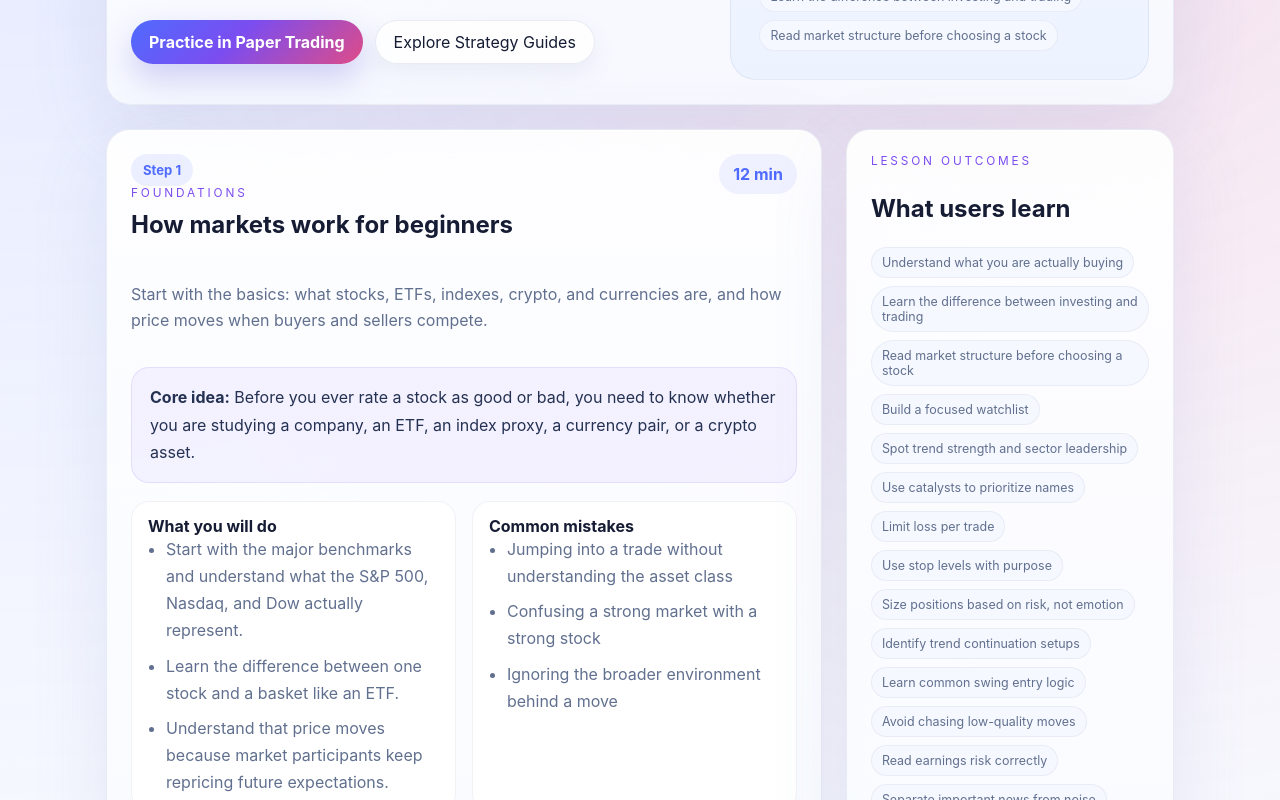
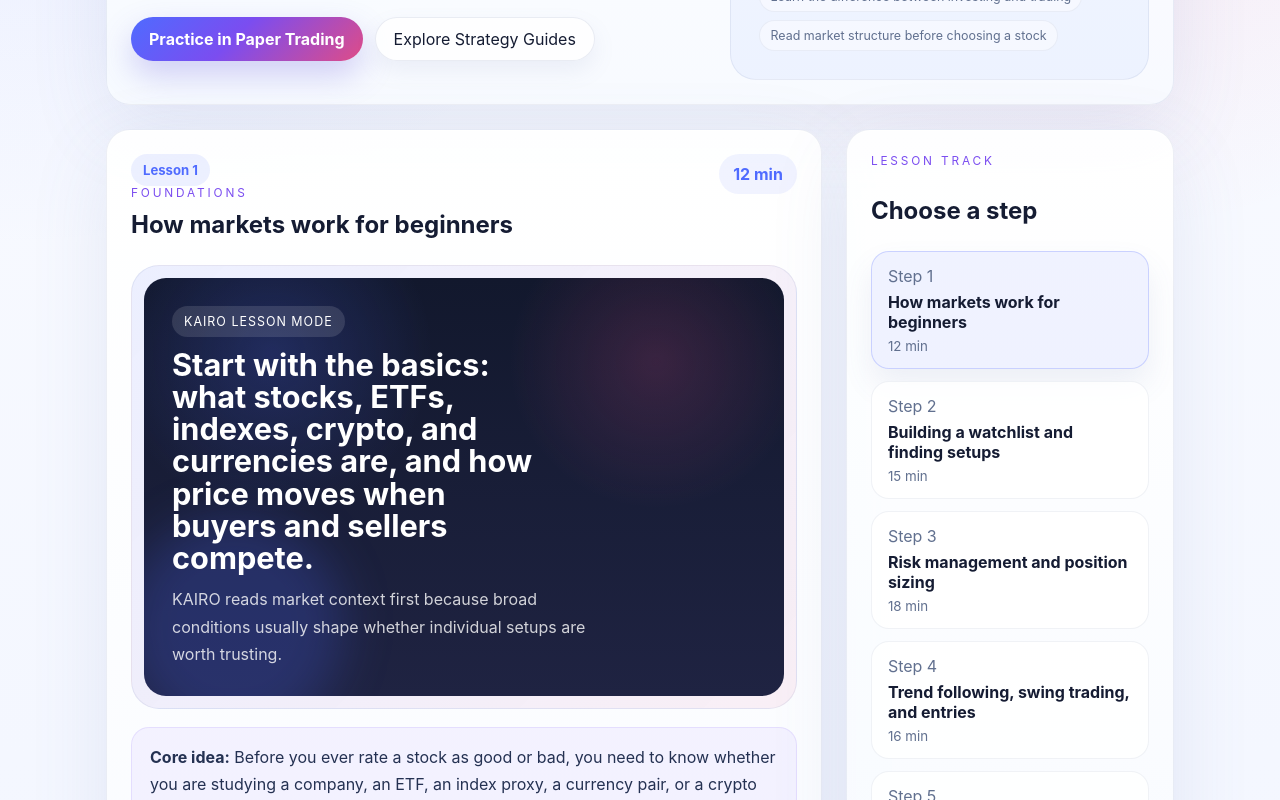
Before and after one commit to itzbrendanc/KAIRO, a Next.js app: page /academy in a window 1280 px wide. Shown: the part 600-1400 px from the top of the page. Built offline with nearby package versions, Linux system fonts and the light colour scheme.

Commit message:
Add native academy player and safer Google auth toggle

```diff
--- a/lib/auth.ts
+++ b/lib/auth.ts
@@ -11,6 +11,13 @@
   upsertGoogleUser
 } from "@/lib/repository";
 
+export const googleAuthReady = Boolean(
+  process.env.GOOGLE_AUTH_ENABLED === "true" &&
+    process.env.GOOGLE_CLIENT_ID &&
+    process.env.GOOGLE_CLIENT_SECRET &&
+    process.env.NEXTAUTH_URL
+);
+
 export const authOptions: NextAuthOptions = {
   secret:
     process.env.NEXTAUTH_SECRET ??
@@ -22,11 +29,11 @@
     signIn: "/login"
   },
   providers: [
-    ...(process.env.GOOGLE_CLIENT_ID && process.env.GOOGLE_CLIENT_SECRET
+    ...(googleAuthReady
       ? [
           GoogleProvider({
-            clientId: process.env.GOOGLE_CLIENT_ID,
-            clientSecret: process.env.GOOGLE_CLIENT_SECRET
+            clientId: process.env.GOOGLE_CLIENT_ID!,
+            clientSecret: process.env.GOOGLE_CLIENT_SECRET!
           })
         ]
       : []),
--- a/pages/academy.tsx
+++ b/pages/academy.tsx
@@ -1,10 +1,11 @@
 import Link from "next/link";
+import { useState } from "react";
 import { KairoLogo } from "@/components/branding/kairo-logo";
 import { ACADEMY_LESSONS } from "@/data/academy-lessons";
 
 export default function AcademyPage() {
-  const featured = ACADEMY_LESSONS[0];
-  const lessonTrack = ACADEMY_LESSONS.slice(1);
+  const [activeStep, setActiveStep] = useState(ACADEMY_LESSONS[0]?.step ?? 1);
+  const activeLesson = ACADEMY_LESSONS.find((lesson) => lesson.step === activeStep) ?? ACADEMY_LESSONS[0];
 
   return (
     <div className="page stack public-page">
@@ -14,7 +15,7 @@
           <div className="eyebrow">KAIRO Academy</div>
           <h1>AI-crafted lessons for serious new investors</h1>
           <p className="muted-copy">
-            KAIRO Academy now teaches inside the product. Every lesson is written as a custom step in the KAIRO learning track, with practical process, money management, and strategy guidance instead of sending users away to YouTube.
+            KAIRO Academy now teaches inside the product. Every lesson is written as a custom learning module with practical process, money management, and strategy guidance instead of sending users away to YouTube.
           </p>
           <div className="hero-controls">
             <Link className="primary-button link-button" href="/portfolio">
@@ -27,13 +28,13 @@
         </div>
 
         <div className="academy-hero-panel">
-          <div className="lesson-step-badge">Featured lesson</div>
-          <h2>{featured.title}</h2>
-          <p className="muted-copy">{featured.description}</p>
+          <div className="lesson-step-badge">Now playing</div>
+          <h2>{activeLesson.title}</h2>
+          <p className="muted-copy">{activeLesson.description}</p>
           <div className="signal-metrics">
-            <span>{featured.duration}</span>
-            <span>{featured.category}</span>
-            {featured.outcomes.map((outcome) => (
+            <span>{activeLesson.duration}</span>
+            <span>{activeLesson.category}</span>
+            {activeLesson.outcomes.map((outcome) => (
               <span key={outcome}>{outcome}</span>
             ))}
           </div>
@@ -41,28 +42,35 @@
       </section>
 
       <section className="academy-layout">
-        <div className="stack">
-          {ACADEMY_LESSONS.map((lesson) => (
-            <article key={lesson.step} className="panel academy-lesson-card">
-              <div className="academy-lesson-top">
+        <div className="stack academy-main-column">
+          <section className="panel academy-player">
+            <div className="academy-player-head">
               <div>
-                  <div className="lesson-step-badge">Step {lesson.step}</div>
-                  <div className="eyebrow">{lesson.category}</div>
-                  <h2>{lesson.title}</h2>
+                <div className="lesson-step-badge">Lesson {activeLesson.step}</div>
+                <div className="eyebrow">{activeLesson.category}</div>
+                <h2>{activeLesson.title}</h2>
               </div>
-                <div className="academy-duration">{lesson.duration}</div>
+              <div className="academy-duration">{activeLesson.duration}</div>
             </div>
 
-              <p className="muted-copy">{lesson.summary}</p>
+            <div className="academy-video-shell">
+              <div className="academy-video-screen">
+                <div className="academy-video-glow" aria-hidden="true" />
+                <div className="academy-video-badge">KAIRO Lesson Mode</div>
+                <h3>{activeLesson.summary}</h3>
+                <p>{activeLesson.aiLesson}</p>
+              </div>
+            </div>
+
             <p className="academy-core-idea">
-                <strong>Core idea:</strong> {lesson.coreIdea}
+              <strong>Core idea:</strong> {activeLesson.coreIdea}
             </p>
 
             <div className="academy-section-grid">
               <div className="lesson-card academy-subcard">
                 <strong>What you will do</strong>
                 <ul className="academy-list">
-                    {lesson.steps.map((step) => (
+                  {activeLesson.steps.map((step) => (
                     <li key={step}>{step}</li>
                   ))}
                 </ul>
@@ -71,7 +79,7 @@
               <div className="lesson-card academy-subcard">
                 <strong>Common mistakes</strong>
                 <ul className="academy-list">
-                    {lesson.mistakes.map((mistake) => (
+                  {activeLesson.mistakes.map((mistake) => (
                     <li key={mistake}>{mistake}</li>
                   ))}
                 </ul>
@@ -80,13 +88,30 @@
 
             <div className="lesson-card academy-ai-box">
               <div className="eyebrow">KAIRO lesson note</div>
-                <p className="muted-copy">{lesson.aiLesson}</p>
+              <p className="muted-copy">{activeLesson.aiLesson}</p>
             </div>
-            </article>
-          ))}
+          </section>
         </div>
 
         <aside className="stack">
+          <div className="panel academy-side-card">
+            <div className="eyebrow">Lesson track</div>
+            <h2>Choose a step</h2>
+            <div className="academy-track">
+              {ACADEMY_LESSONS.map((lesson) => (
+                <button
+                  key={lesson.step}
+                  className={`academy-track-item ${lesson.step === activeLesson.step ? "academy-track-item-active" : ""}`}
+                  onClick={() => setActiveStep(lesson.step)}
+                >
+                  <span>Step {lesson.step}</span>
+                  <strong>{lesson.title}</strong>
+                  <small>{lesson.duration}</small>
+                </button>
+              ))}
+            </div>
+          </div>
+
           <div className="panel academy-side-card">
             <div className="eyebrow">Lesson outcomes</div>
             <h2>What users learn</h2>
--- a/pages/dashboard/index.tsx
+++ b/pages/dashboard/index.tsx
@@ -3,6 +3,7 @@
 import { getPageSession } from "@/lib/auth";
 import { getDashboardData, getMarketBoard, getSignalBoard } from "@/lib/market-data";
 import { listUserWatchlist } from "@/lib/repository";
+import { STOCKS } from "@/data/stocks";
 
 export default function DashboardPage({
   initialData,
@@ -44,7 +45,7 @@
     getDashboardData(),
     getMarketBoard(),
     listUserWatchlist(session.user.id),
-    getSignalBoard(["AAPL", "MSFT", "NVDA", "AMZN"])
+    getSignalBoard(STOCKS.map((stock) => stock.symbol))
   ]);
 
   return {
--- a/pages/login.tsx
+++ b/pages/login.tsx
@@ -1,7 +1,7 @@
 import { useRouter } from "next/router";
 import type { GetServerSideProps } from "next";
 import { AuthForm } from "@/components/auth/auth-form";
-import { getPageSession } from "@/lib/auth";
+import { getPageSession, googleAuthReady } from "@/lib/auth";
 
 export default function LoginPage({
   showGoogle
@@ -25,7 +25,7 @@
 
   return {
     props: {
-      showGoogle: Boolean(process.env.GOOGLE_CLIENT_ID && process.env.GOOGLE_CLIENT_SECRET)
+      showGoogle: googleAuthReady
     }
   };
 };
--- a/pages/signup.tsx
+++ b/pages/signup.tsx
@@ -1,6 +1,6 @@
 import type { GetServerSideProps } from "next";
 import { AuthForm } from "@/components/auth/auth-form";
-import { getPageSession } from "@/lib/auth";
+import { getPageSession, googleAuthReady } from "@/lib/auth";
 
 export default function SignupPage({
   showGoogle
@@ -24,7 +24,7 @@
 
   return {
     props: {
-      showGoogle: Boolean(process.env.GOOGLE_CLIENT_ID && process.env.GOOGLE_CLIENT_SECRET)
+      showGoogle: googleAuthReady
     }
   };
 };
--- a/styles/globals.css
+++ b/styles/globals.css
@@ -1510,6 +1510,87 @@
   align-items: start;
 }
 
+.academy-main-column {
+  min-width: 0;
+}
+
+.academy-player,
+.academy-side-card {
+  display: grid;
+  gap: 18px;
+}
+
+.academy-player-head {
+  display: flex;
+  justify-content: space-between;
+  gap: 16px;
+  align-items: flex-start;
+}
+
+.academy-video-shell {
+  padding: 12px;
+  border-radius: 28px;
+  background: linear-gradient(135deg, rgba(79, 107, 255, 0.1), rgba(223, 76, 135, 0.08));
+  border: 1px solid rgba(108, 124, 170, 0.12);
+}
+
+.academy-video-screen {
+  position: relative;
+  min-height: 320px;
+  display: grid;
+  align-content: end;
+  gap: 12px;
+  padding: 28px;
+  border-radius: 22px;
+  overflow: hidden;
+  background:
+    radial-gradient(circle at 20% 18%, rgba(79, 107, 255, 0.22), transparent 26%),
+    radial-gradient(circle at 80% 20%, rgba(223, 76, 135, 0.18), transparent 24%),
+    linear-gradient(180deg, #12182d 0%, #1f2342 100%);
+  color: #ffffff;
+}
+
+.academy-video-screen h3,
+.academy-video-screen p {
+  position: relative;
+  z-index: 1;
+  margin: 0;
+}
+
+.academy-video-screen h3 {
+  max-width: 18ch;
+  font-size: clamp(1.7rem, 2.4vw, 2.3rem);
+  line-height: 1.05;
+}
+
+.academy-video-screen p {
+  max-width: 44ch;
+  color: rgba(255, 255, 255, 0.8);
+  line-height: 1.7;
+}
+
+.academy-video-badge {
+  position: relative;
+  z-index: 1;
+  width: fit-content;
+  padding: 8px 12px;
+  border-radius: 999px;
+  background: rgba(255, 255, 255, 0.12);
+  font-size: 0.78rem;
+  letter-spacing: 0.08em;
+  text-transform: uppercase;
+}
+
+.academy-video-glow {
+  position: absolute;
+  inset: auto auto -40px -20px;
+  width: 220px;
+  height: 220px;
+  border-radius: 50%;
+  background: rgba(79, 107, 255, 0.22);
+  filter: blur(24px);
+}
+
 .academy-lesson-card {
   display: grid;
   gap: 18px;
@@ -1565,6 +1646,34 @@
 
 .academy-list li + li {
   margin-top: 8px;
+}
+
+.academy-track {
+  display: grid;
+  gap: 12px;
+}
+
+.academy-track-item {
+  display: grid;
+  gap: 6px;
+  padding: 14px 16px;
+  border-radius: 18px;
+  border: 1px solid rgba(108, 124, 170, 0.1);
+  background: rgba(255, 255, 255, 0.82);
+  text-align: left;
+  color: inherit;
+  cursor: pointer;
+}
+
+.academy-track-item span,
+.academy-track-item small {
+  color: var(--muted);
+}
+
+.academy-track-item-active {
+  border-color: rgba(79, 107, 255, 0.24);
+  background: rgba(79, 107, 255, 0.08);
+  box-shadow: 0 16px 30px rgba(90, 108, 169, 0.1);
 }
 
 @media (max-width: 960px) {
```
Lines whose indentation alone changed are shown as unchanged.
